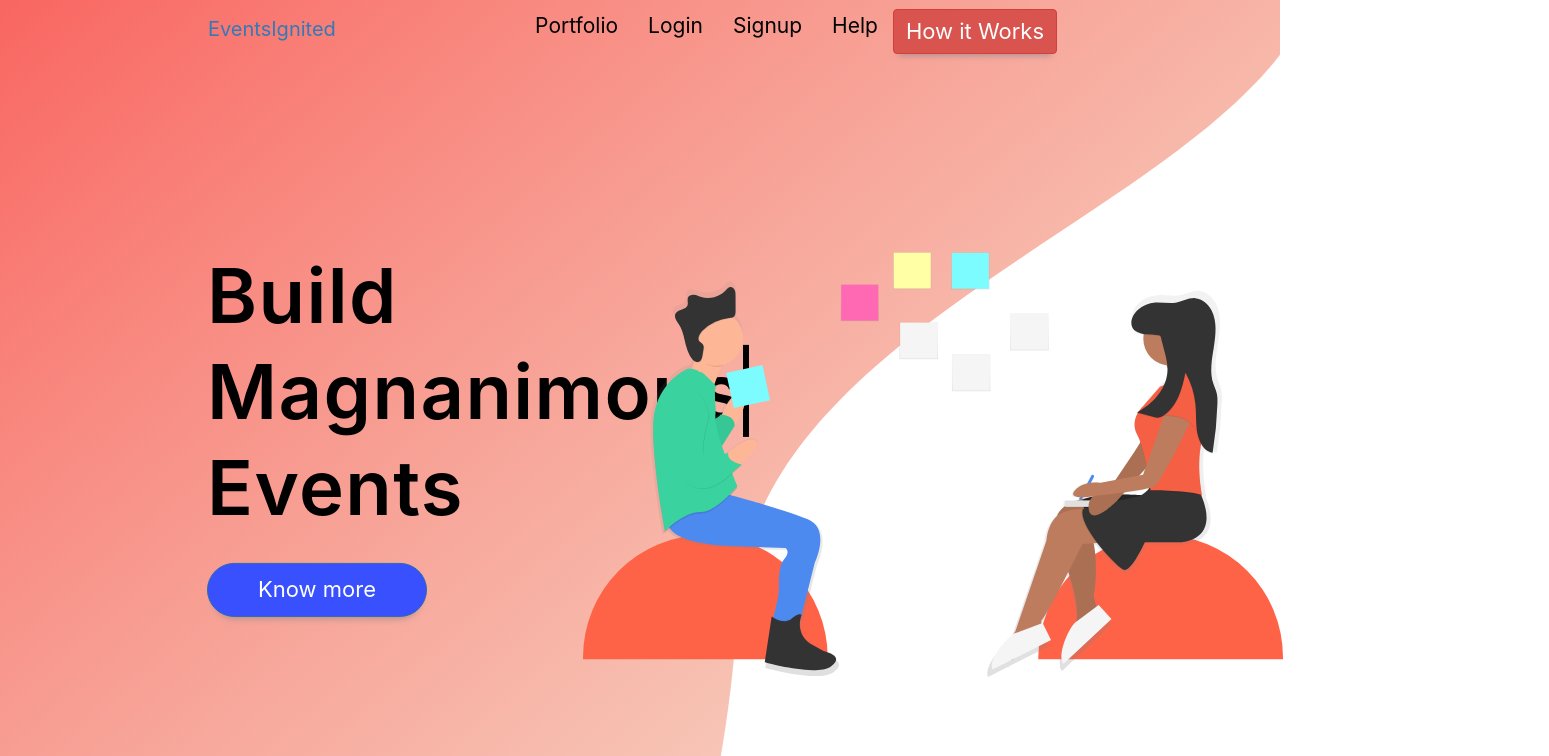
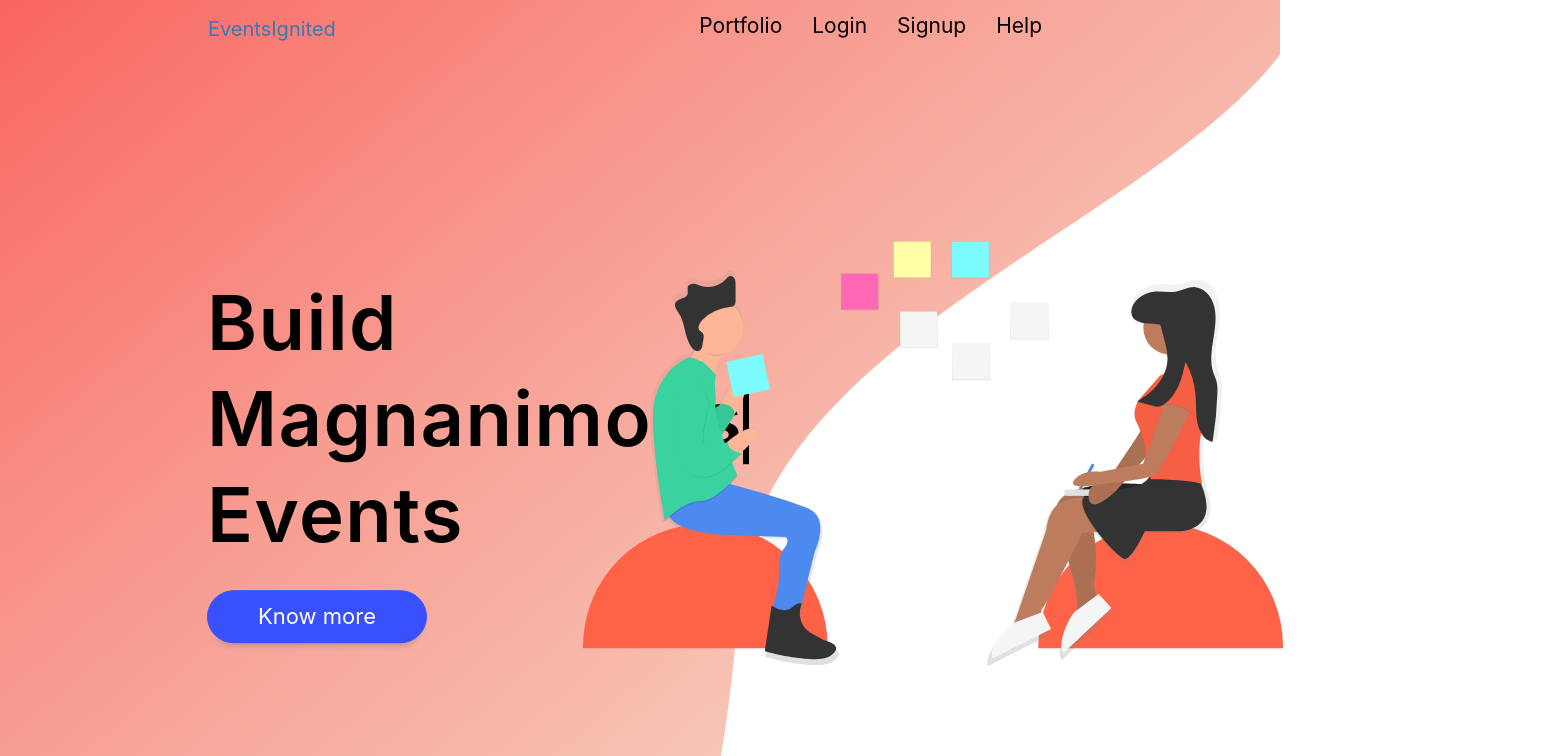
Before and after one commit to divyansh7924/EventsIgnited, a React (Create React App) app: page / in a window 1280 px wide. Shown: the top 756 px of the page, 1549 px wide, since content can reach past the window. Built offline with nearby package versions, Linux system fonts and the light colour scheme.

Commit message:
improvement iteration 2 going on

```diff
--- a/src/App.css
+++ b/src/App.css
@@ -55,6 +55,12 @@
   background-color: #3950FF;
   color:#fff;
   padding: 10px 50px;
+  border-color: #3950FF;
+}
+
+.btn-primary:hover{
+  background-color: #3950FF;
+  border-color: #3950FF;
 }
 
 .App-link {
@@ -79,11 +85,11 @@
     line-height: 1.26;
     letter-spacing: 1.4px;
      color: #000;
-    -webkit-transform: translate(0%, 25%);
-    -moz-transform: translate(0%, 25%);
-    -ms-transform: translate(0%, 25%);
-    -o-transform: translate(0%, 25%);
-    transform: translate(0%, 30%);
+    -webkit-transform: translate(0%, 40%);
+    -moz-transform: translate(0%, 40%);
+    -ms-transform: translate(0%, 40%);
+    -o-transform: translate(0%, 40%);
+    transform: translate(0%, 40%);
 }
 
 .content-main p{
@@ -146,14 +152,13 @@ transform: translate(0%, 20%);
   line-height: 1.18;
   letter-spacing: -0.03rem;
   margin: 0;
-  padding: 75px 0 20px 0;
+  padding: 45px 0 0px 0;
 }
 
 #category-row{
   display: flex;
-  margin: 20px 20px;
   width: 70%;
-  transform: translate(20%,20%);
+  transform: translate(15%,20%);
 }
 
 .category-column{
@@ -191,6 +196,16 @@ transform: translate(0%, 20%);
   margin-left: 45px;
   margin-top: -40px;
 }
+
+/* h4{
+  background: url(/static/media/underline.63e54d5f.svg);
+  background-repeat: no-repeat;
+  background-position: center;
+  background-position-y: 80%;
+  padding-bottom: 35px;
+
+}  this is for nav underlines*/
+
 
 
 #features-head{
--- a/src/index.js
+++ b/src/index.js
@@ -20,6 +20,7 @@ import business_cat from './assets/images/business-cat.jpg'
 import parties_cat from './assets/images/parties-cat.jpg'
 import classes_cat from './assets/images/classes-cat.jpg'
 import sports_cat from './assets/images/sports-cat.jpg'
+import underline from './assets/images/underline.svg'
 
 let message = {
     title: "EventsIgnited",
@@ -45,7 +46,7 @@ class Message extends React.Component{
                                     <li><a href="#">Signup</a></li>
                                     <li><a href="#">Help</a></li>
                                 </ul>
-                                <button class="btn btn-danger navbar-btn">How it Works</button>
+                                {/* <button class="btn btn-danger navbar-btn">How it Works</button> */}
                             </div>
                         </div>
                     </nav>
@@ -138,31 +139,7 @@ class Message extends React.Component{
                 </div>
             </div> */}
 
-
-
-                <div>
-                <h4 id="about-head">About Us.</h4>
-                    <div className="about-us flex-row">
-                    <div className="about-us-pics">
-                        <div className="aboutuspica">
-                            <img src={aboutuspicc}/>
-                        </div>
-                        <div className="aboutuspicb">
-                            <img src={aboutuspica} alt="alternate"/>
-                        </div>
-                        <div className="aboutuspicc">
-                            <img src={aboutuspicb}/>
-                        </div>
-                    </div>
-                    <div id="part2">
-                        <h3>
-                        We mean it! You’ll save time, energy, and money while giving your audience an unparralled event experience.
-                        </h3>
-                    </div>
-                </div>
-                </div>
-
-                 <h4 id="category-head">Categories.</h4>
+<h4 id="category-head">Categories.</h4>
                 <div id="category-row">
                             <div className="box">
                             <img src={music_cat} className="category-column"/>
@@ -189,6 +166,58 @@ class Message extends React.Component{
                             <h4>Sports</h4>
                             </div>
                 </div>
+
+
+
+                <div>
+                <h4 id="about-head">About Us.</h4>
+                    <div className="about-us flex-row">
+                    <div className="about-us-pics">
+                        <div className="aboutuspica">
+                            <img src={aboutuspicc}/>
+                        </div>
+                        <div className="aboutuspicb">
+                            <img src={aboutuspica} alt="alternate"/>
+                        </div>
+                        <div className="aboutuspicc">
+                            <img src={aboutuspicb}/>
+                        </div>
+                    </div>
+                    <div id="part2">
+                        <h3>
+                        We mean it! You’ll save time, energy, and money while giving your audience an unparralled event experience.
+                        </h3>
+                    </div>
+                </div>
+                </div>
+
+                 {/* <h4 id="category-head">Categories.</h4>
+                <div id="category-row">
+                            <div className="box">
+                            <img src={music_cat} className="category-column"/>
+                            <h4>Music</h4>
+                            </div>
+                            <div className="box">
+                            <img src={art_cat} className="category-column"/>
+                            <h4>Art</h4>
+                            </div>
+                            <div className="box">
+                            <img src={business_cat} className="category-column"/>
+                            <h4>Business</h4>
+                           </div>
+                           <div className="box">
+                            <img src={parties_cat} className="category-column"/>
+                            <h4>Parties</h4>
+                           </div>
+                           <div className="box">
+                            <img src={classes_cat} className="category-column"/>
+                            <h4>Classes</h4>
+                            </div>
+                            <div className="box">
+                            <img src={sports_cat} className="category-column"/>
+                            <h4>Sports</h4>
+                            </div>
+                </div> */}
 
                 <div class="footer-distributed">
                     <div class="footer-left">
```
Also changed, not shown: src/assets/images/underline.svg (added).
